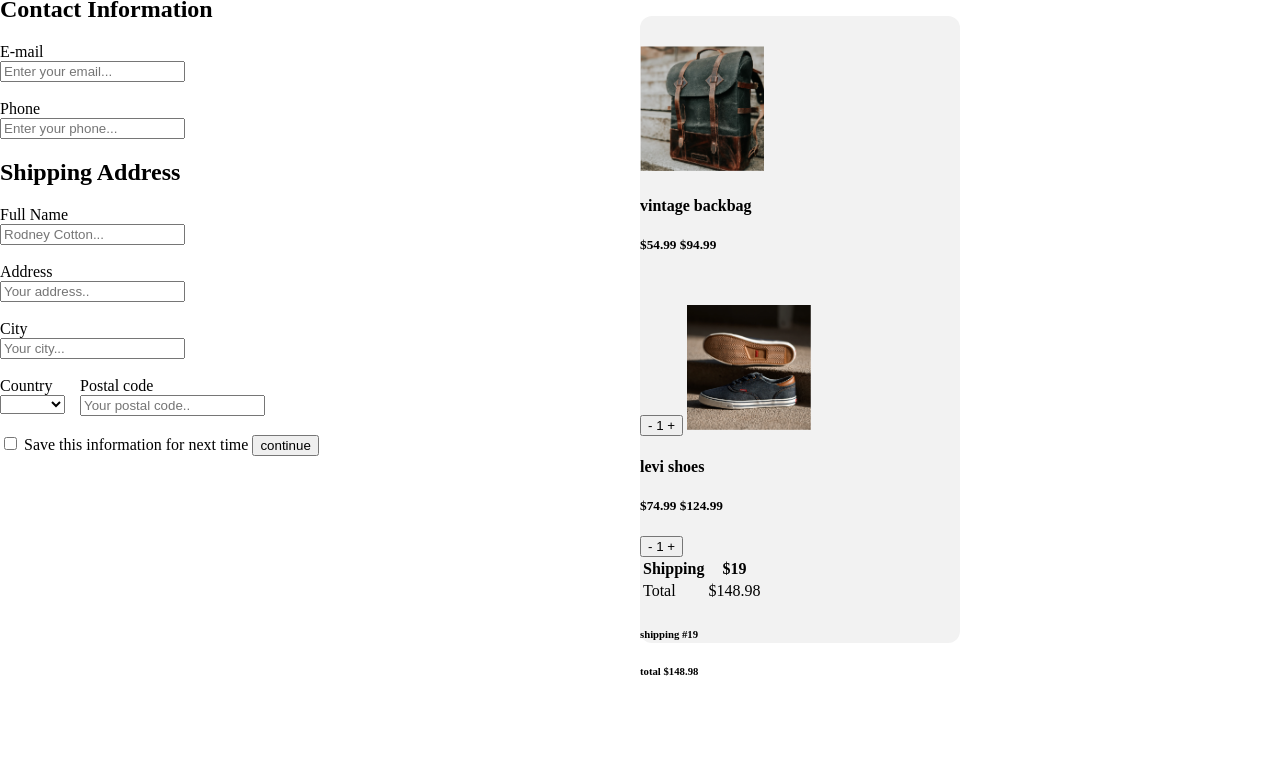
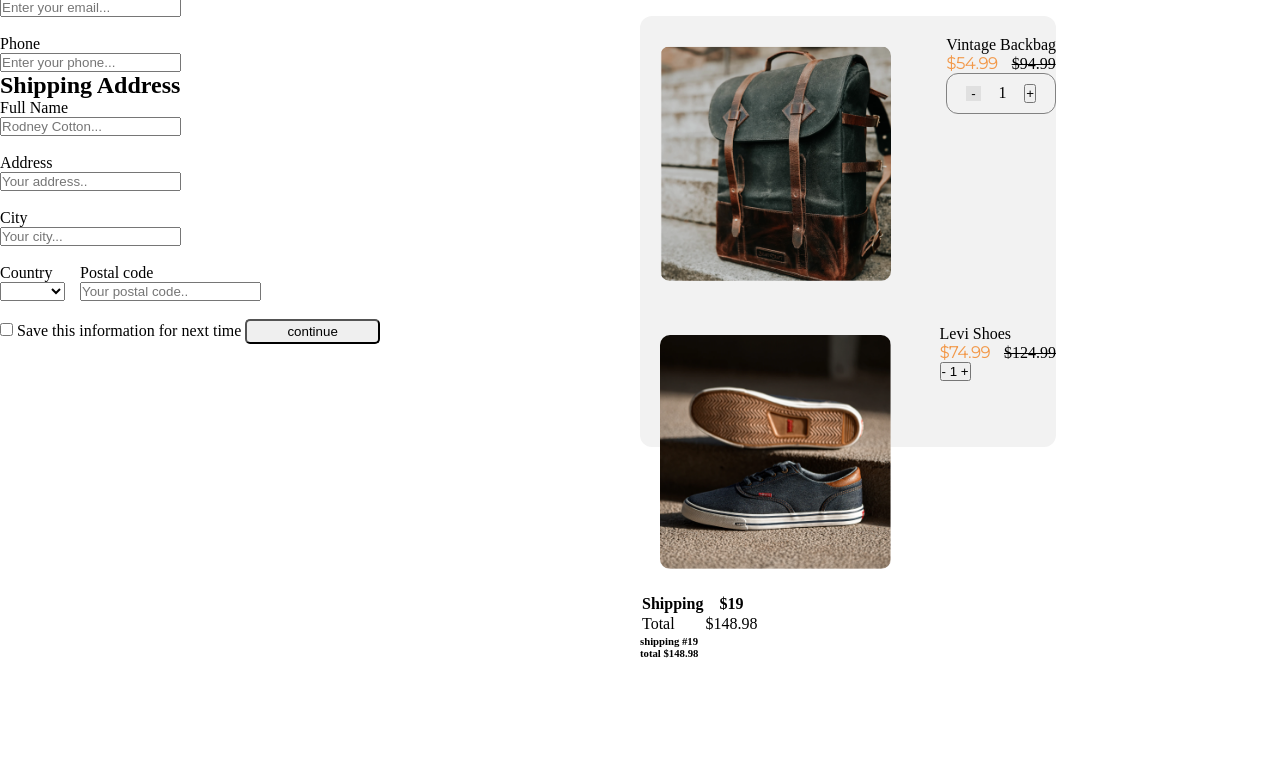
Before and after one commit to Ebenezer85/Checkout-page, a plain HTML site: page index.html in a window 1280 px wide. Shown: the part 84-863 px from the top of the page. After the commit the page ends 800 px from the top, so only its background shows below. Drawn offline with Linux system fonts and the light colour scheme.

Commit message:
added more features to css and HTML

```diff
--- a/css/main.css
+++ b/css/main.css
@@ -1,4 +1,4 @@
-body {
+* {
     padding: 0;
     margin: 0;
     box-sizing: border-box;
@@ -17,17 +17,89 @@ body {
 
 #main-2 {
     max-height: 58%;
-    max-width: 50%;
+    max-width: 65%;
     border-width: 1px;
     margin-top: 100px;
     background-color: #F2F2F2;
     border-radius: 12px;
 }
 
-img {
+.image {
     height: 20%;
-    width: auto;
+    width: 80%;
     margin-top: 30px;
     justify-content: center;
+    margin-left: 20px;
+    border-radius: 10px;
+
 
 }
+
+.parent {
+    display: flex;
+    justify-content: space-between;
+    align-items:flex-start;
+    margin-bottom: 20px;
+}
+
+.check-out {
+    margin-left: 10px;
+    margin-top: 20px;
+}
+
+.continue {
+    border-radius: 5px;
+    padding:3px 40px;
+}
+
+#parent2 {
+    display: flex;
+    justify-content: center;
+}
+
+.price-1 {
+    color: #F2994A;
+    font-family: 'Montserrat', sans-serif;
+    font-weight: 600;
+    font-size: 16px;
+    margin-right: 10px;
+
+
+}
+.price-2 {
+    text-decoration: line-through;
+
+}
+
+/* .image-2 {
+    height: 75%;
+    width: 80%;
+    margin-top: 30px;
+    justify-content: center;
+    margin-left: 18px;
+    border-radius: 10px;
+    position: relative;
+} */
+
+#shoes {
+    margin-bottom: 50px;
+    position: relative;
+}
+
+.btns {
+    display: flex;
+    justify-content: space-around;
+    border-radius: 12px;
+    border: 1px solid #828282;
+    padding: 10px;
+}
+.click {
+    padding: 0 5px;
+    background-color: #E0E0E0;
+    border: none;
+}
+
+.click:hover{
+    border: 1px solid rgb(0, 140, 255);
+    border-radius: 5px;
+}
--- a/index.html
+++ b/index.html
@@ -7,6 +7,9 @@
     <meta name="viewport" content="width=device-width, initial-scale=1.0">
     <title>CHECKOUT PAGE</title>
     <link rel="stylesheet" href="./css/main.css">
+    <link rel="preconnect" href="https://fonts.googleapis.com">
+    <link rel="preconnect" href="https://fonts.gstatic.com" crossorigin>
+    <link href="https://fonts.googleapis.com/css2?family=Montserrat:wght@200&display=swap" rel="stylesheet">
 </head>
 
 <body>
@@ -46,19 +49,39 @@
                 </div>
 
                 <input type="checkbox"> Save this information for next time
-            <button>continue</button>
+                <button class="continue">continue</button>
             </div>
         </div>
 
         <div id="main-2">
-        <img src="/images/photo1.png" alt="bag pic">
-        <h4>vintage backbag</h4>
-        <h5>$54.99 $94.99</h5>
-        <button>- 1 +</button>
-        <img src="/images/photo2.png" alt="shoe pic">
-        <h4>levi shoes</h4>
-        <h5>$74.99 $124.99</h5>
-        <button>- 1 +</button>
+            <div class="parent">
+                <div>
+                    <img class="image" src="/images/photo1.png" alt="bag pic">
+                </div>
+                <div class="check-out">
+                    <p>Vintage Backbag</p>
+                    <p><Span class="price-1">$54.99</Span> <span class="price-2">$94.99</span></p>
+                    <div class="btns">
+                        <div class="negative"><button class="click"><p> - </p></button></div>
+                        <p class="one"> 1 </p>
+                        <div class="positive"><button> + </button></div>
+                    </div>
+                </div>
+            </div>
+
+            <div class="parent">
+                <div>
+                    <img class="image" src="/images/photo2.png" alt="shoe pic">
+                </div>
+                <div class="check-out">
+                    <p>Levi Shoes</p>
+                    <p><Span class="price-1">$74.99</Span> <span class="price-2">$124.99</span></p>
+                    <button class="btn">- 1 +</button>
+                </div>
+            </div>
+
+
+
             <table>
                 <tr>
                     <th>Shipping</th>
```
Lines whose indentation alone changed are shown as unchanged.
